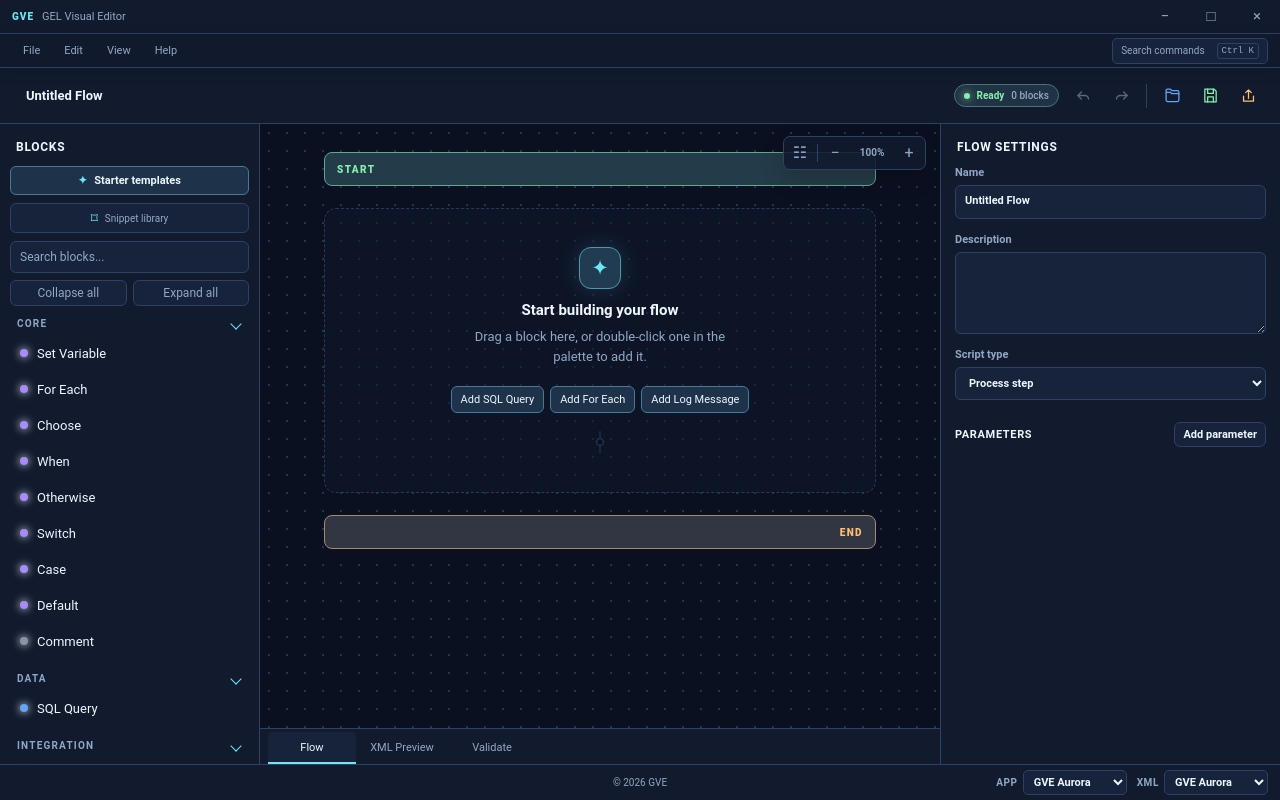
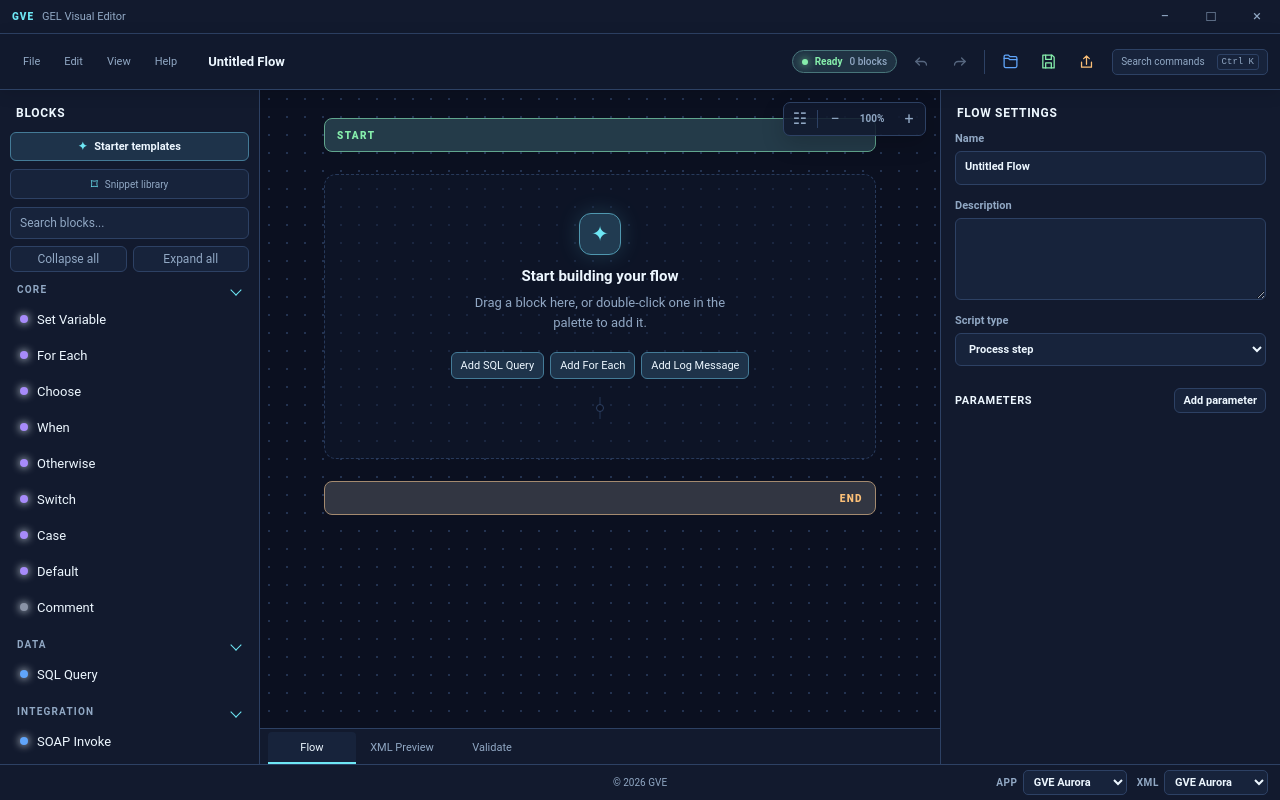
Before and after one commit to DZisopoulos/gel-visual-editor, a React (Vite) app in the folder src/renderer/: page / in a window 1280 px wide. Built offline with nearby package versions, Linux system fonts and the light colour scheme.

Commit message:
fix-consolidate-menu-toolbar

```diff
--- a/src/renderer/src/App.tsx
+++ b/src/renderer/src/App.tsx
@@ -5,7 +5,6 @@ import AboutDialog from './components/AboutDialog'
 import MenuBar from './components/MenuBar'
 import ValidationView from './components/ValidationView'
 import Footer from './components/Footer'
-import Header from './components/Header'
 import Inspector from './components/Inspector'
 import Palette from './components/Palette'
 import XmlPreview from './components/XmlPreview'
@@ -161,7 +160,6 @@ function App(): React.JSX.Element {
         data-app-theme={themePreferences.app}
         style={{ gridTemplateColumns: focusMode ? '0 minmax(0, 1fr) 0' : `${layout.paletteWidth}px minmax(0, 1fr) ${layout.inspectorWidth}px` }}
       >
-        <Header />
         <Palette onResizeStart={(event) => startResize('palette', event)} />
         <div className="gve-center">
           <div className="gve-center-content">
--- a/src/renderer/src/components/MenuBar.tsx
+++ b/src/renderer/src/components/MenuBar.tsx
@@ -1,6 +1,7 @@
 import { useEffect, useRef, useState } from 'react'
 import { createEmptyFlow } from '../../../shared/flow'
 import { useGve } from '../store'
+import Header from './Header'
 
 type MenuId = 'file' | 'edit' | 'view' | 'help'
 interface MenuBarProps {
@@ -79,6 +80,7 @@ function MenuBar({ activeView, onViewChange, onOpenCommandPalette, onAbout, onRe
           </div>
         ))}
       </div>
+      <Header />
       <button type="button" className="gve-menubar-command" onClick={onOpenCommandPalette} title="Open command palette (Ctrl/Cmd K)">
         <span>Search commands</span><kbd>Ctrl K</kbd>
       </button>
--- a/src/renderer/src/theme.css
+++ b/src/renderer/src/theme.css
@@ -1137,6 +1137,28 @@ button, input, select, textarea { transition: border-color 160ms ease, backgroun
 .gve-shell-focus .gve-palette,
 .gve-shell-focus .gve-inspector { visibility: hidden; pointer-events: none; }
 .gve-shell-focus .gve-header { grid-column: 1 / -1; }
+
+/* Keep the application menu, flow toolbar, and command search in one row. */
+.gve-app { grid-template-rows: minmax(0, 1fr); }
+.gve-palette,
+.gve-center,
+.gve-inspector { grid-row: 1; }
+.gve-menubar {
+  flex-basis: 56px;
+  justify-content: flex-start;
+  gap: 10px;
+}
+.gve-menubar .gve-menu-groups { flex: 0 0 auto; }
+.gve-menubar .gve-header {
+  flex: 1 1 auto;
+  min-width: 0;
+  padding: 0;
+  border: 0;
+  background: transparent;
+}
+.gve-menubar .gve-flow-name { min-width: 120px; }
+.gve-menubar .gve-header-actions { flex: 0 0 auto; }
+.gve-menubar-command { flex: 0 0 auto; }
 .gve-canvas-tool-active { border-color: var(--accent) !important; background: color-mix(in srgb, var(--accent) 14%, var(--panel-2)) !important; color: var(--accent) !important; }
 .gve-canvas-toolbar-divider { width: 1px; margin: 4px 2px; background: var(--border); }
 
```
